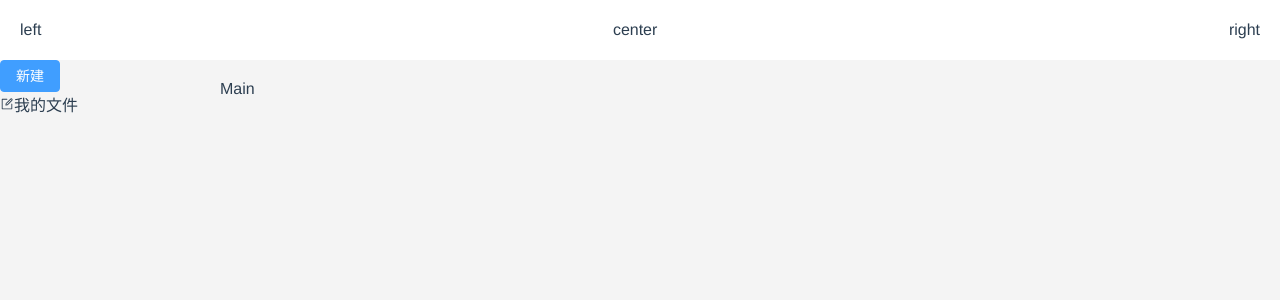
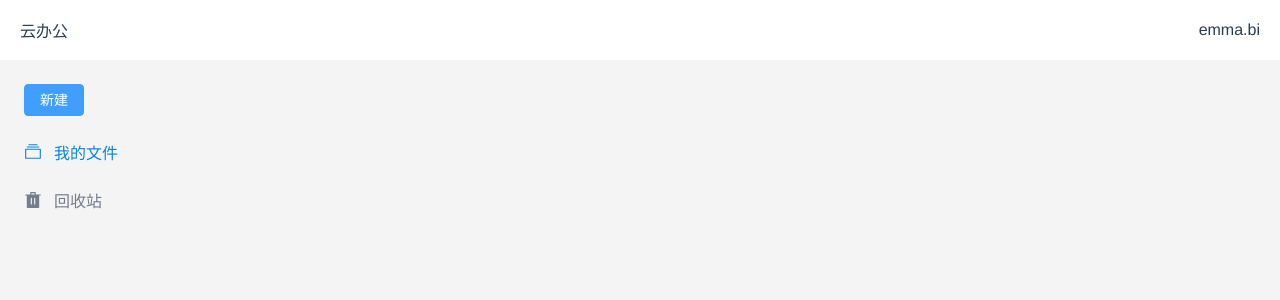
Before and after one commit to bippeishan/vue-demo, a Vue app in the folder process-on/process-on-fe/: page / in a window 1280 px wide. Shown: the top 300 px of the page. Built offline with nearby package versions, Linux system fonts and the light colour scheme.

Commit message:
fix: 修复热更新

```diff
--- a/process-on/process-on-fe/src/mind-map/render/index.ts
+++ b/process-on/process-on-fe/src/mind-map/render/index.ts
@@ -78,7 +78,7 @@ class Render {
   /**
    * 创建节点，并关联数据、节点父子关系、层级
    */
-  createNode(data: DataItem, parent: DataItem | null, isRoot: boolean, layerIndex) {
+  createNode(data: DataItem, parent: DataItem | null, isRoot: boolean) {
     let newNode = null;
     if (data?.node) {
       newNode = data?.node;
@@ -162,8 +162,8 @@ class Render {
     renderUtils.walk(
       this.renderTree,
       null,
-      (cur, parent, isRoot, layerIndex, index) => {
-        const newNode = this.createNode(cur, parent, isRoot, layerIndex);
+      (cur, parent, isRoot) => {
+        const newNode = this.createNode(cur, parent, isRoot);
         if (isRoot) {
           // 根节点定位在画布中心
           this.setNodeCenter(newNode);
@@ -173,13 +173,11 @@ class Render {
         }
         return false;
       },
-      (cur, parent, isRoot, layerIndex, index) => {
+      (cur) => {
         // 返回时计算节点的areaHeight，也就是子节点所占的高度之和，包括外边距
         if (cur.node) {
           const len = cur.node.children.length || 0;
-          cur.node.childrenAreaHeight = len
-            ? cur.node.children.reduce((h, item) => h + item.height, 0) + (len + 1) * nodeMarginY
-            : 0;
+          cur.node.childrenAreaHeight = len ? cur.node.children.reduce((h, item) => h + item.height, 0) + (len + 1) * nodeMarginY : 0;
         }
       },
       true,
@@ -194,7 +192,7 @@ class Render {
     renderUtils.walk(
       this.renderTree,
       null,
-      (crr, parent, isRoot, layerIndex) => {
+      (crr) => {
         const { node } = crr;
         if (node?.children.length) {
           // 第一个子节点的top值 = 该节点中心的top值 - 子节点的高度之和的一半
@@ -223,13 +221,13 @@ class Render {
     renderUtils.walk(
       this.renderTree,
       null,
-      (crr, parent, isRoot, layerIndex) => {
+      (crr) => {
         // eslint-disable-next-line operator-linebreak
-        const difference =
-          (crr.node?.childrenAreaHeight || 0) - nodeMarginY * 2 - (crr.node?.height || 0);
+        const difference = (crr.node?.childrenAreaHeight || 0) - nodeMarginY * 2 - (crr.node?.height || 0);
         if (difference > 0 && crr.node) {
           this.updateBrothers(crr.node, difference / 2);
         }
+        return false;
       },
       null,
       true,
--- a/process-on/process-on-fe/src/router/index.ts
+++ b/process-on/process-on-fe/src/router/index.ts
@@ -3,13 +3,18 @@ import { createRouter, createWebHistory, RouteRecordRaw } from 'vue-router';
 const routes: Array<RouteRecordRaw> = [
   {
     path: '/',
-    name: 'entryLayout',
     component: () => import(/* webpackChunkName: "entryLayout" */ '../views/entry-layout/index.vue'),
+    children: [
+      {
+        path: 'files',
+        component: () => import(/* webpackChunkName: "fileList" */ '../views/file-list/index.vue'),
+      },
+    ],
   },
   {
     path: '/mindmap',
-    name: 'editMap',
-    component: () => import(/* webpackChunkName: "editMap" */ '../views/edit-map/index.vue'),
+    name: 'mindmap',
+    component: () => import(/* webpackChunkName: "mindmap" */ '../views/mind-map/index.vue'),
   },
 ];
 
--- a/process-on/process-on-fe/src/views/entry-layout/index.vue
+++ b/process-on/process-on-fe/src/views/entry-layout/index.vue
@@ -2,24 +2,29 @@
   <div class="entry-layout">
     <el-container>
       <el-header>
-        <div>left</div>
-        <div>center</div>
-        <div>right</div>
+        <div>云办公</div>
+        <div></div>
+        <div>emma.bi</div>
       </el-header>
-      <el-container>
+      <el-container class="entry-layout-content">
         <el-aside width="200px">
           <el-button type="primary">新建</el-button>
 
-          <div>
-            <div>
-              <el-icon :size="14" :color="red">
-                <Edit />
+          <div class="menu-content">
+            <div class="menu-item menu-item-active">
+              <el-icon :size="18">
+                <Files />
               </el-icon>
-              <span>我的文件</span>
+              <span class="menu-item-label">我的文件</span>
+            </div>
+
+            <div class="menu-item">
+              <el-icon :size="18"><DeleteFilled /></el-icon>
+              <span class="menu-item-label">回收站</span>
             </div>
           </div>
         </el-aside>
-        <el-main>Main</el-main>
+        <el-main><router-view /></el-main>
       </el-container>
     </el-container>
   </div>
@@ -40,5 +45,38 @@ export default {
     align-items: center;
     background: #ffffff;
   }
+
+  .entry-layout-content {
+    padding: 24px;
+  }
+
+  .menu-content {
+    margin-top: 24px;
+
+    .menu-item {
+      display: flex;
+      align-items: center;
+      margin-bottom: 24px;
+
+      i {
+        margin-right: 12px;
+        color: #747d8c;
+      }
+
+      &-label {
+        color: #747d8c;
+      }
+    }
+
+    .menu-item-active {
+      i {
+        color: #0984e3;
+      }
+
+      .menu-item-label {
+        color: #0984e3;
+      }
+    }
+  }
 }
 </style>
--- /dev/null
+++ b/process-on/process-on-fe/src/views/file-list/index.vue
@@ -0,0 +1,12 @@
+<template>
+  <div class="file-list">file-list</div>
+</template>
+
+<script>
+export default {
+  name: 'FileList',
+  components: {},
+};
+</script>
+
+<style lang="less" scoped></style>
--- a/process-on/process-on-fe/vue.config.js
+++ b/process-on/process-on-fe/vue.config.js
@@ -1,4 +1,5 @@
 const { defineConfig } = require('@vue/cli-service');
+const path = require('path');
 
 const targetHost = 'localhost';
 const apiHost = targetHost;
@@ -6,18 +7,47 @@ const protocol = 'http';
 
 module.exports = defineConfig({
   transpileDependencies: true,
+
+  // outputDir: distPath,
+  // publicPath: '/',
+  // indexPath: path.resolve(__dirname, distPathRoot + 'index.html'),
+  // filenameHashing: false,
+
+  // configureWebpack: {
+  //   optimization: {
+  //     runtimeChunk: 'single',
+  //   },
+  // },
+
   devServer: {
-    proxy: {
-      '/api': {
-        target: `${protocol}://${apiHost}`,
-        changeOrigin: true,
-        cookieDomainRewrite: 'localhost',
-        headers: {
-          Host: apiHost,
-          Origin: `${protocol}://${apiHost}`,
-          Referer: `${protocol}://${apiHost}/`,
-        },
-      },
+    // host: '192.168.188.216',
+    // port: 8080,
+    static: {
+      directory: path.join(__dirname, 'public'),
     },
+    client: {
+      webSocketTransport: 'ws',
+      webSocketURL: 'ws://0.0.0.0:8080/ws',
+    },
+    webSocketServer: 'ws',
+    allowedHosts: 'auto',
+    // historyApiFallback: true,
+    // open: true,
+    hot: true,
+    // disableHostCheck: true,
+    // watchContentBase: false,
+    // liveReload: false,
+    // proxy: {
+    //   '/api': {
+    //     target: `${protocol}://${apiHost}`,
+    //     changeOrigin: true,
+    //     cookieDomainRewrite: 'localhost',
+    //     headers: {
+    //       Host: apiHost,
+    //       Origin: `${protocol}://${apiHost}`,
+    //       Referer: `${protocol}://${apiHost}/`,
+    //     },
+    //   },
+    // },
   },
 });
```
Also changed, not shown: process-on/process-on-fe/.eslintrc.js, process-on/process-on-fe/package.json (line endings or trailing spaces), process-on/process-on-fe/src/views/mind-map/components/context-menu/index.vue (renamed from process-on/process-on-fe/src/views/edit-map/components/context-menu/index.vue), process-on/process-on-fe/src/views/mind-map/event-bus.ts (renamed from process-on/process-on-fe/src/views/edit-map/event-bus.ts), process-on/process-on-fe/src/views/mind-map/index.vue (renamed from process-on/process-on-fe/src/views/edit-map/index.vue).
